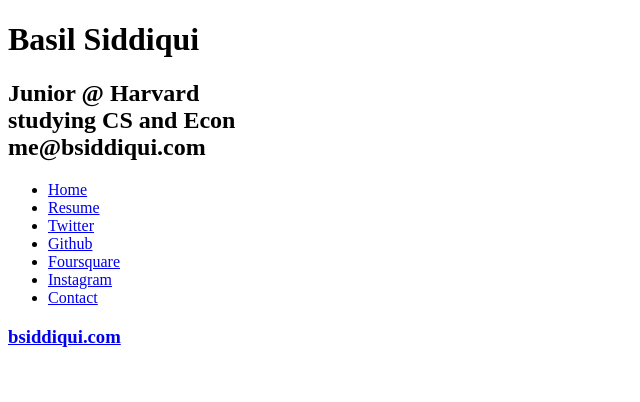
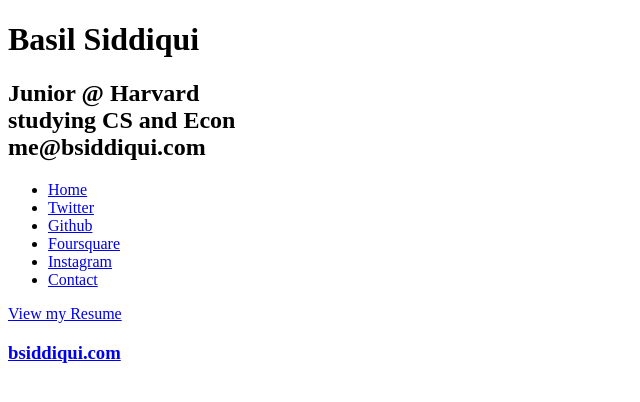
Before and after one commit to bsiddiqui/old-personal-website, a Python web app: template syte/templates/blog-post.html in a window 1280 px wide. Shown: the top 402 px of the page, without its empty margins (0-640 px from the left). Run offline with Jinja, Linux system fonts and the light colour scheme; the template is opened without the code that fills it, so the values that code supplies are empty; some libraries are stand-ins or nearby versions.

Commit message:
added resume - ready for v1

```diff
--- a/syte/templates/base.html
+++ b/syte/templates/base.html
@@ -29,7 +29,6 @@
   <nav>
     <ul class="main-nav">
       <li><a href="/" id="home-link">Home</a></li>
-      <li><a href="/" id="home-link">Resume</a></li>
       <li><a href="https://twitter.com/BasilKSiddiqui" id="twitter-link">Twitter</a></li>
       <li><a href="http://github.com/bsiddiqui" id="github-link">Github</a></li>
       <li><a href="https://foursquare.com/basilksiddiqui" id="foursquare-link">Foursquare</a></li>
@@ -38,9 +37,10 @@
       <li><a href="https://soundcloud.com/basil-siddiqui" id="soundcloud-link">Soundcloud</a></li>
       <li><a href="http://stackoverflow.com/users/1861076/basil-siddiqui" id="stackoverflow-link">StackOverflow</a></li>
       -->
-      <li><a href="mailto:me@bsiddiqui.com?" id="contact-link">Contact</a></li>
+      <li><a href="mailto:me@bsiddiqui.com?" target="_blank" id="contact-link">Contact</a></li>
     </ul>
   </nav>
+    <a href="https://www.dropbox.com/s/fzpbqr3v7m9bgne/CV%20-%20Basil%20Siddiqui.pdf" target="_blank" class="fork-me">View my Resume</a>
 </header>
 {% block main_section %}{% endblock %}
 <div class="mobile-nav">
```
Also changed, not shown: syte/static/less/variables.less (line endings or trailing spaces), 13 other files.
